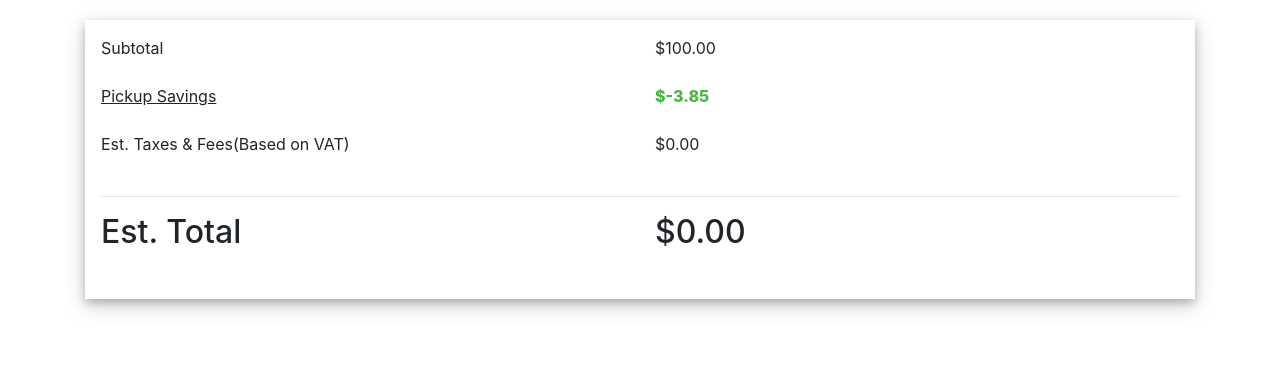
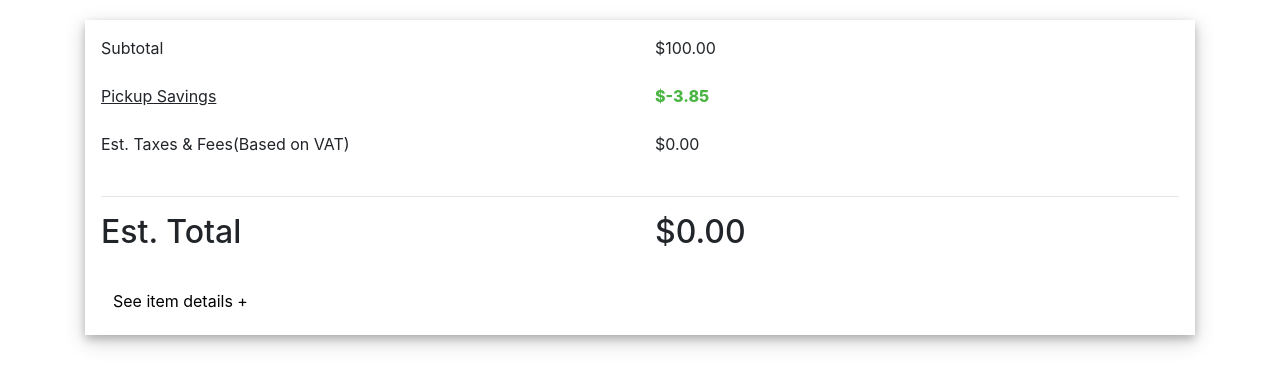
Before and after one commit to Arrotech/PizzaDelivery, a React (Create React App) app: page / in a window 1280 px wide. Shown: the top 386 px of the page. Built offline with nearby package versions, Linux system fonts and the light colour scheme.

Commit message:
Chore (ItemDetails Button)
What does this pr do?

Create a button that displays or hides item details.

Any related pivotal stories?

[Finishes #172487796]

Screenshot

```diff
--- a/src/App.css
+++ b/src/App.css
@@ -10,3 +10,18 @@
 .purchase-card>.show-grid {
     padding-bottom: 1.5em;
 }
+
+.item-details-button {
+    background: none;
+    color: #000000;
+    border: none;
+}
+
+.item-details-button:hover {
+    background: none;
+    color: royalblue;
+}
+
+.item-details-button:focus {
+    outline: none;
+}
--- a/src/App.js
+++ b/src/App.js
@@ -4,6 +4,7 @@ import Subtotal from "./components/Subtotal/Subtotal";
 import PickupSavings from "./components/PickupSavings/PickupSavings";
 import Taxes from "./components/Taxes/Taxes";
 import Total from "./components/Total/Total";
+import ItemDetails from "./components/ItemDetails/ItemDetails"
 import "./App.css";
 
 class App extends Component {
@@ -27,6 +28,7 @@ class App extends Component {
           <Taxes taxes={this.state.taxes.toFixed(2)} />
           <hr />
           <Total price={this.state.estimatedTotal.toFixed(2)} />
+          <ItemDetails/>
         </Container>
       </div>
     );
--- /dev/null
+++ b/src/components/ItemDetails/ItemDetails.js
@@ -0,0 +1,26 @@
+import React, { Component } from "react";
+import { Button, Collapse, Well, Media, Row, Col } from "react-bootstrap";
+
+export default class ItemDetails extends Component {
+  constructor(props) {
+    super(props);
+
+    this.state = {
+      open: false,
+    };
+  }
+  render() {
+    return (
+      <div>
+        <Button
+          className="item-details-button"
+          bsStyle="link"
+          onClick={() => this.setState({ open: !this.state.open })}
+        >
+          {this.state.open === false ? `See` : `Hide `} item details
+          {this.state.open === false ? `  +` : `  -`}
+        </Button>
+      </div>
+    );
+  }
+}
```
